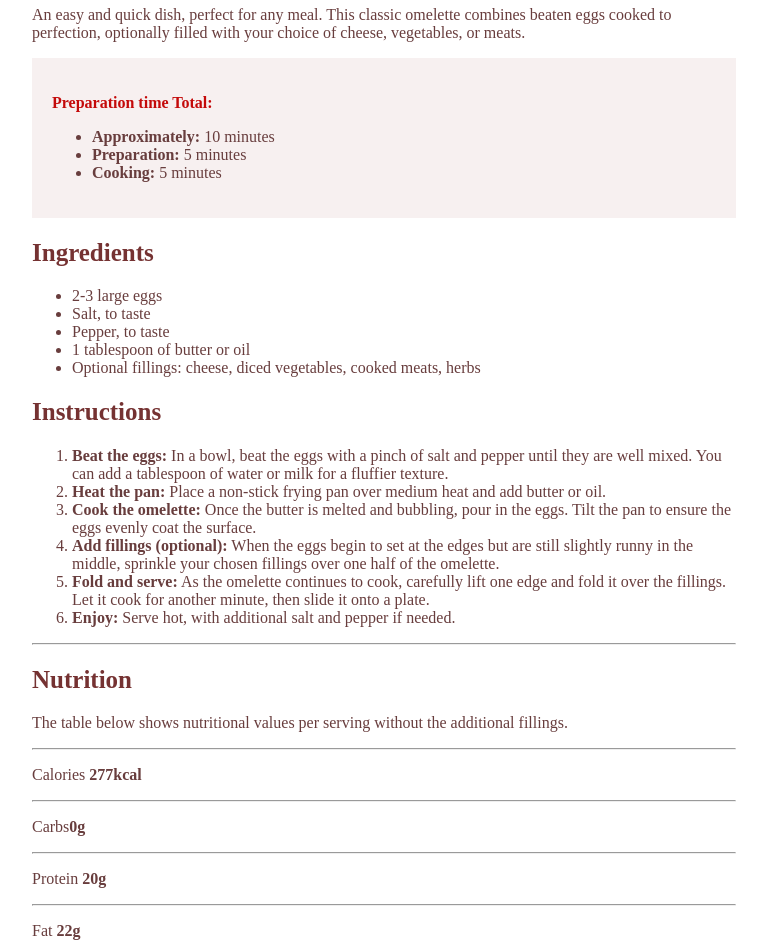
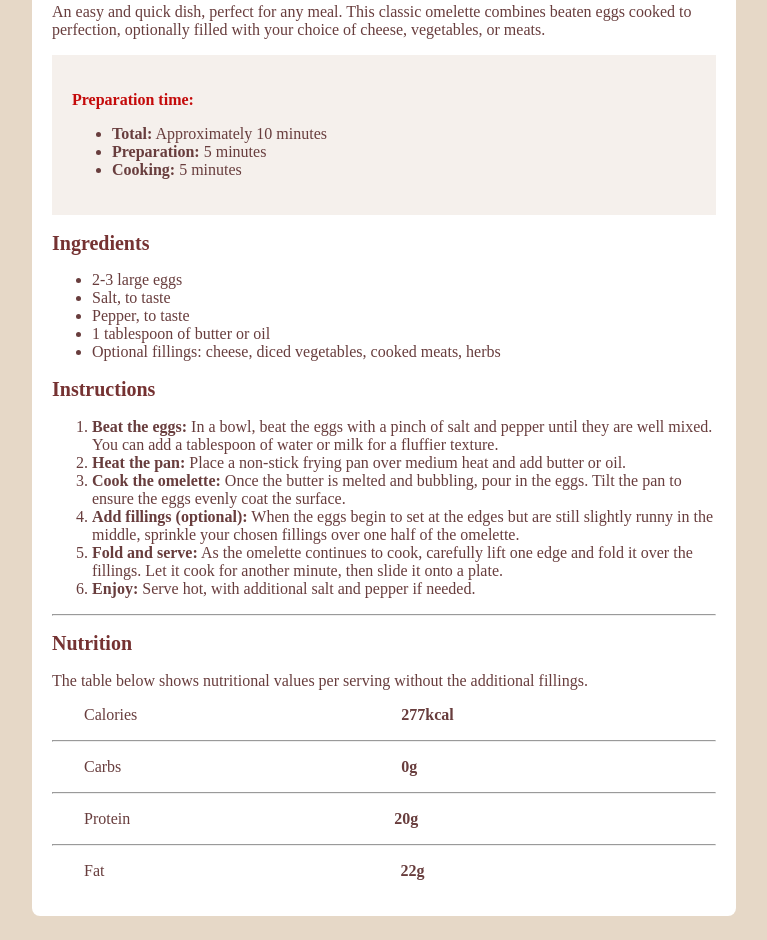
Before and after one commit to ANUOLUWAPO11/recipe_page, a plain HTML site: page index.html in a window 1280 px wide. Shown: the part 179-1119 px from the top of the page, without its empty margins (256-1023 px from the left). After the commit the page ends 1095 px from the top, so only its background shows below. Drawn offline with Linux system fonts and the light colour scheme.

Commit message:
initial commit

```diff
--- a/index.html
+++ b/index.html
@@ -18,10 +18,10 @@
         </p>
 
         <div id="content">
-            <p class="total"><strong>Preparation time Total:</strong></p>
+            <p class="total"><strong>Preparation time:</strong></p>
 
             <ul>
-                <li><strong>Approximately:</strong> 10 minutes</li>
+                <li><strong>Total:</strong> Approximately 10 minutes</li>
                 <li><strong>Preparation:</strong> 5 minutes</li>
                 <li><strong>Cooking:</strong> 5 minutes</li>
             </ul>
@@ -66,17 +66,23 @@
             <p>
                 The table below shows nutritional values per serving without the additional fillings.
             </p>
-            <hr>
-            <p>Calories
+
+            <p>&emsp;&emsp;Calories &emsp;&emsp;&emsp;&emsp;&emsp;&emsp;&emsp;&emsp;&emsp;&emsp;&emsp;&emsp;&emsp;&emsp;&emsp;&emsp;
                 <strong>277kcal</strong>
+
             </p>
-            <hr>
-            <p>Carbs<strong>0g</strong></p>
-            <hr>
-            <p>Protein                <strong>20g</strong></p>
-            <hr>
-            <p>Fat                <strong>22g</strong></p>
+        <hr>
+            <p>&emsp;&emsp;Carbs &emsp;&emsp;&emsp;&emsp;&emsp;&emsp;&emsp;&emsp;&emsp;&emsp;&emsp;&emsp;&emsp;&emsp;&emsp;&emsp;&emsp;
+                <strong>0g</strong></p>
+         <hr>
+            <p>&emsp;&emsp;Protein &emsp;&emsp;&emsp;&emsp;&emsp;&emsp;&emsp;&emsp;&emsp;&emsp;&emsp;&emsp;&emsp;&emsp;&emsp;&emsp;
+                <strong>20g</strong></p>
+        <hr>
+            <p>&emsp;&emsp;Fat &emsp;&emsp;&emsp;&emsp;&emsp;&emsp;&emsp;&emsp;&emsp;&emsp;&emsp;&emsp;&emsp;&emsp;&emsp;&emsp;&emsp;&emsp;
+                <strong>22g</strong></p>
+
         </div>
     </main>
+    </div>
 </body>
 </html>
--- a/style.css
+++ b/style.css
@@ -4,55 +4,71 @@ body{
     /* background-color: darksalmon; */
     max-width: 55%;
     max-height: 100vh;
+    background-color: #e6d8c7;
+}
 
+.recipe {
+    background-color: white;
+    padding: 20px;
+    border-radius: 8px;
+    max-width: 800px;
+    margin: 20px auto;
 }
+
 img{
     width: 100%;
+    border-radius: 8px;
 }
 h1{
     color: #412020;
-    font-size: 47px;
+    font-size: 30px;
     font-family: "young serif";
-    font-weight: 800;
+    font-weight: 600;
 }
 
 div p{
     color: #683d3d;
     font-size: 16px;
     font-family: "outfit";
+    font-weight: 500;
 }
 
 div h2{
     color: #753232;
-    font-size: 25px;
-    font-family:"outfit";
+    font-size: 20px;
+    font-family:"young serif";
+    font-weight: 600;
 }
 
 div ol{
     color: #683d3d;
     font-size: 16px;
     font-family: "outfit";
+    font-weight: 500;
 }
 
 div li{
     color: #683d3d;
     font-size: 16px;
     font-family: "outfit";
+    font-weight: 500;
 }
 
 .total{
     color: #c40a0a;
     font-size: 16px;
     font-family: "outfit";
+    font-weight: 500;
 }
 
 p{
     color: #683d3d;
     font-size: 16px;
     font-family: "outfit";
+    font-weight: 500;
 }
 
 #content{
-    background-color: rgba(240, 229, 229, 0.562);
+    background-color: #f5f0ec;
     padding: 20px;
 }
```
